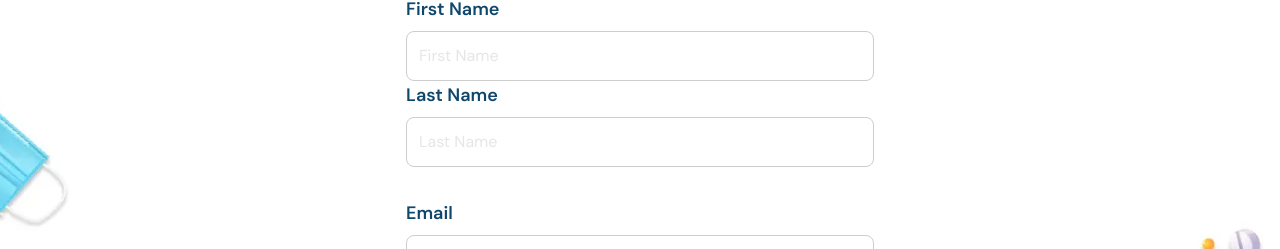
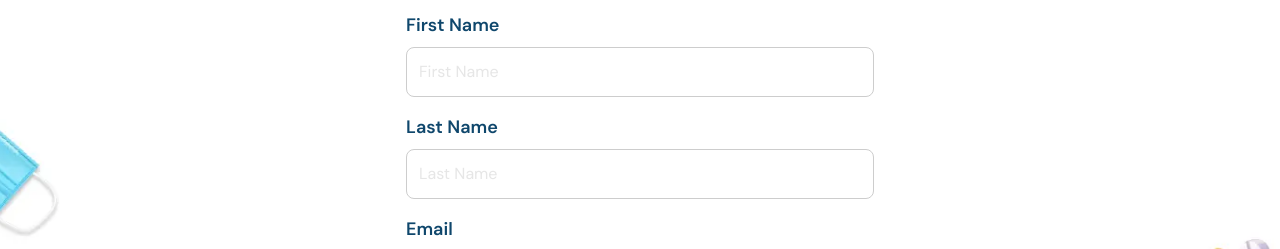
Before and after one commit to SpyderdevNigeria/luminaa_client, a React (Vite) app: page /auth/register in a window 1280 px wide. Shown: the part 345-594 px from the top of the page. Built offline with nearby package versions, Linux system fonts and the light colour scheme; what @tailwindcss/vite would draw is missing.

Commit message:
resized implementation text

```diff
--- a/src/app.css
+++ b/src/app.css
@@ -10,6 +10,3 @@
 .form-primary-button {
   @apply  text-base  text-white px-4  py-3 font-semibold w-full rounded-md;
 }
-.form-primary-button-border {
-
-}
--- a/src/pages/patient/auth/Register.tsx
+++ b/src/pages/patient/auth/Register.tsx
@@ -40,7 +40,7 @@ const [data, setData] = useState({
       {/* Register form  */}
       <form action="" onSubmit={handleSubmit}>
             {/* First Name */}
-            <div className=" col-span-2 ">
+            <div className=" col-span-2 mt-8">
             <label
               htmlFor="firstName"
               className="form-label text-primary"
@@ -59,7 +59,7 @@ const [data, setData] = useState({
           </div>
 
           {/* Last Name */}
-          <div className="col-span-2 ">
+          <div className="col-span-2 mt-4">
             <label
               htmlFor="lastName"
               className="form-label text-primary"
@@ -76,7 +76,7 @@ const [data, setData] = useState({
               className="form-input focus:outline-primary text-gray-light"
             />
           </div>
-        <div className="mb-4 col-span-2 mt-8">
+        <div className="mb-4 col-span-2 mt-4">
           <label
             htmlFor="Email"
             className="form-label text-primary"
```
